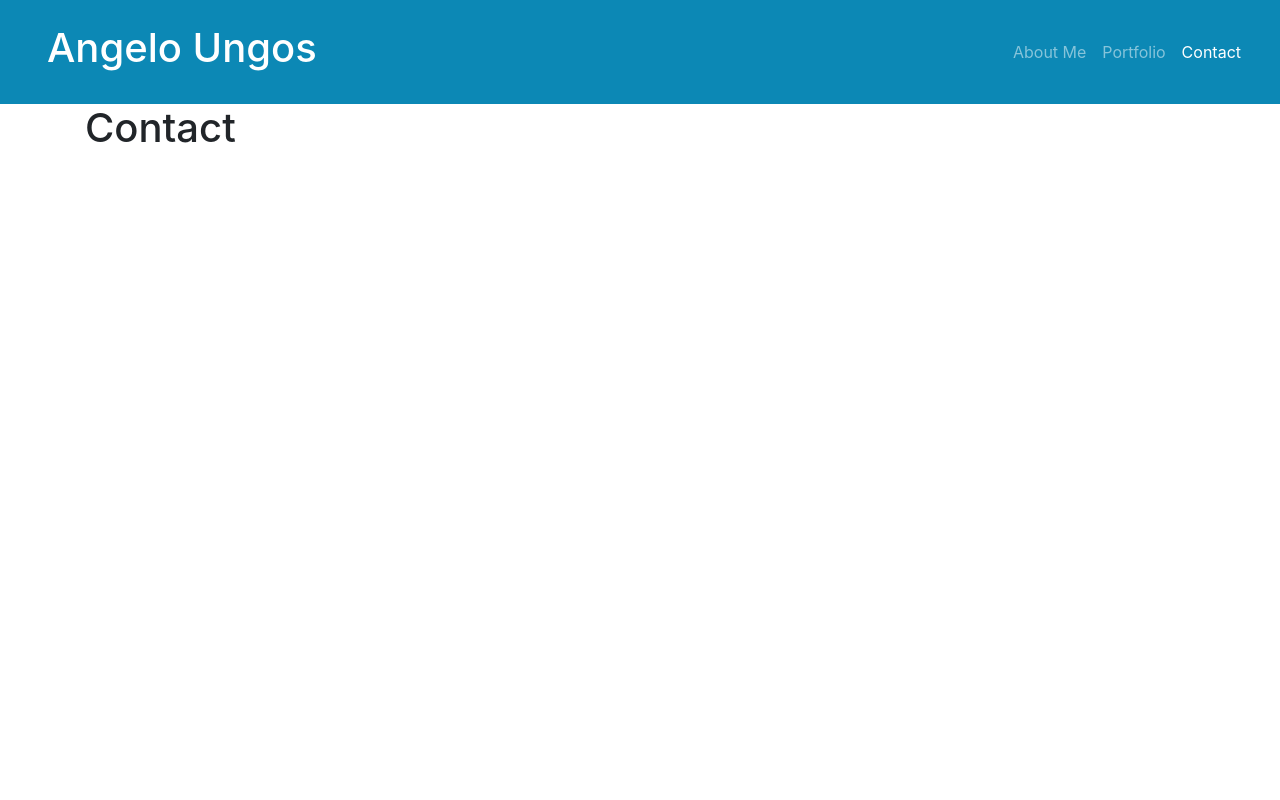
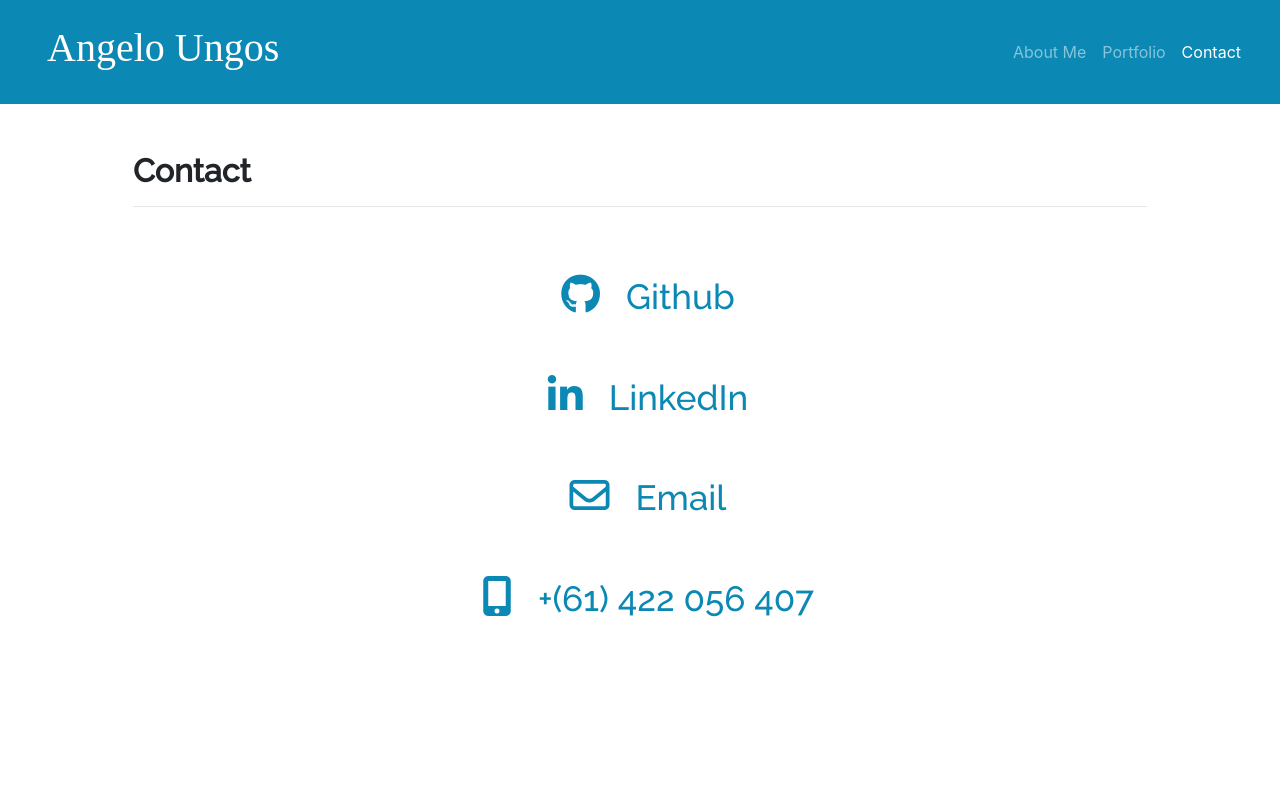
Before and after one commit to vlad916/react-portfolio, a React (Create React App) app: page /contact in a window 1280 px wide. Shown: the top 800 px of the page. Built offline with nearby package versions, Linux system fonts and the light colour scheme.

Commit message:
contact component updated.

```diff
--- a/public/index.html
+++ b/public/index.html
@@ -20,6 +20,15 @@
       href="https://maxcdn.bootstrapcdn.com/bootstrap/4.5.0/css/bootstrap.min.css"
       integrity="sha384-9aIt2nRpC12Uk9gS9baDl411NQApFmC26EwAOH8WgZl5MYYxFfc+NcPb1dKGj7Sk"
       crossorigin="anonymous"
+    />
+    <script src="https://kit.fontawesome.com/499ea71cb4.js" crossorigin="anonymous"></script>
+    <link
+      href="https://fonts.googleapis.com/css2?family=Raleway:wght@500&display=swap"
+      rel="stylesheet"
+    />
+    <link
+      href="https://fonts.googleapis.com/css2?family=Raleway:wght@200;500&display=swap"
+      rel="stylesheet"
     />
     <!--
       Notice the use of %PUBLIC_URL% in the tags above.
--- a/src/components/aboutMe.jsx
+++ b/src/components/aboutMe.jsx
@@ -3,7 +3,8 @@ import "./css/aboutMe.css";
 
 const AboutMe = () => {
   return (
-      <div className="container p-5 about">
+    <main>
+      <div className="container p-5">
         <h2>About Me</h2>
         <hr />
         <div className="col-12">
@@ -42,6 +43,7 @@ const AboutMe = () => {
           </a>
         </div>
       </div>
+    </main>
   );
 };
 
--- a/src/components/contact.jsx
+++ b/src/components/contact.jsx
@@ -1,7 +1,51 @@
 import React from "react";
+import "./css/contact.css";
 
 const Contact = () => {
-  return <h1>Contact</h1>;
+  return (
+    <form>
+      <div className="container p-5">
+        <div>
+          <h2>
+            <strong>Contact</strong>
+          </h2>
+          <hr />
+        </div>
+        <div className="row">
+          <div className="container text-center mt-5">
+            <a href="https://github.com/vlad916">
+              <i className="fa fa-github fa-2x mx-3" id="con"></i>
+              <span className="body-text">Github</span>
+            </a>
+          </div>
+        </div>
+
+        <div className="row">
+          <div className="container text-center mt-5">
+            <a href="https://www.linkedin.com/in/angelo-ungos-064619197/">
+              <i className="fab fa-linkedin fa-2x mx-3" id="con"></i>
+              <span className="body-text">LinkedIn</span>
+            </a>
+          </div>
+        </div>
+
+        <div className="row">
+          <div className="container text-center mt-5">
+            <a href="mailto:ungosangelo916@yahoo.com.au">
+              <i className="far fa-envelope fa-2x mx-3" id="con"></i>
+              <span className="body-text">Email</span>
+            </a>
+          </div>
+        </div>
+        <div className="row">
+          <div className="container text-center mt-5">
+            <i className="fas fa-mobile-alt fa-2x mx-3" id="con"></i>
+            <span className="body-text">+(61) 422 056 407</span>
+          </div>
+        </div>
+      </div>
+    </form>
+  );
 };
 
 export default Contact;
--- a/src/components/css/aboutMe.css
+++ b/src/components/css/aboutMe.css
@@ -11,8 +11,21 @@ img {
   box-shadow: 3px 3px 3px gray;
 }
 
-about {
+main {
   margin-bottom: 100%;
+}
+
+main p {
+  color: black;
+  font-family: "Raleway", sans-serif;
+}
+h2 {
+  font-family: "Raleway", arial, sans-serif;
+}
+
+h4 {
+  color: rgb(12, 136, 181);
+  font-family: "Raleway", sans-serif;
 }
 /*
 body {
--- /dev/null
+++ b/src/components/css/contact.css
@@ -0,0 +1,20 @@
+form {
+    margin-bottom: 100%;
+}
+
+.body-text {
+  color: rgb(12, 136, 181);
+  margin-left: 10px;
+  font-size: 35px;
+  font-family: "Raleway", sans-serif;
+}
+
+#con {
+  color: rgb(12, 136, 181);
+  font-size: 40px;
+}
+
+h1 {
+  font-family: serif;
+  color: white;
+}
--- a/src/components/css/port.css
+++ /dev/null
@@ -1,3 +0,0 @@
-.port {
-    color: blue;
-}
--- a/src/components/css/portfolio.css
+++ b/src/components/css/portfolio.css
@@ -14,3 +14,24 @@ main {
   font-family: "Raleway", sans-serif;
   font-size: 15px;
 }
+
+img {
+  border-style: solid;
+  border-width: 1px;
+  border-color: lightgray;
+  box-shadow: 3px 3px 3px gray;
+}
+.imageText {
+  position: relative;
+}
+.imageText p {
+  position: absolute;
+  bottom: 0;
+  left: 1%;
+  text-align: center;
+  background-color: rgb(37, 156, 26);
+  color: rgb(253, 253, 253);
+  width: 98.2%;
+  padding: 5px;
+  font-family: Verdana, Geneva, Tahoma, sans-serif;
+}
--- a/src/components/port.css
+++ /dev/null
@@ -1,3 +0,0 @@
-.port {
-    color: blue;
-}
```
